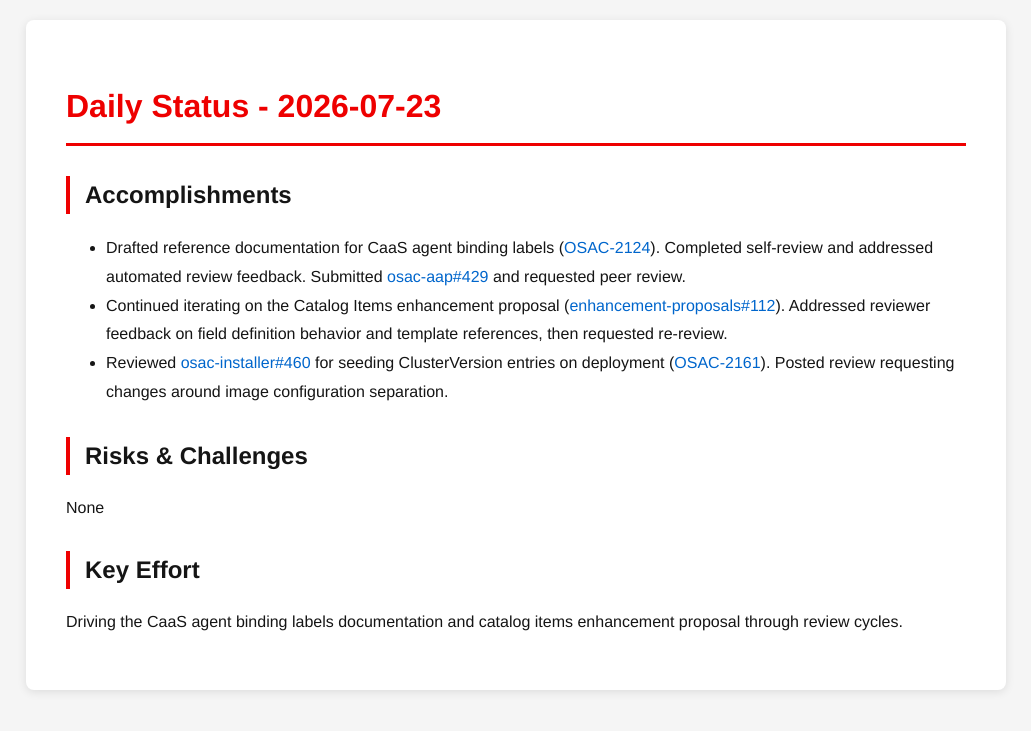
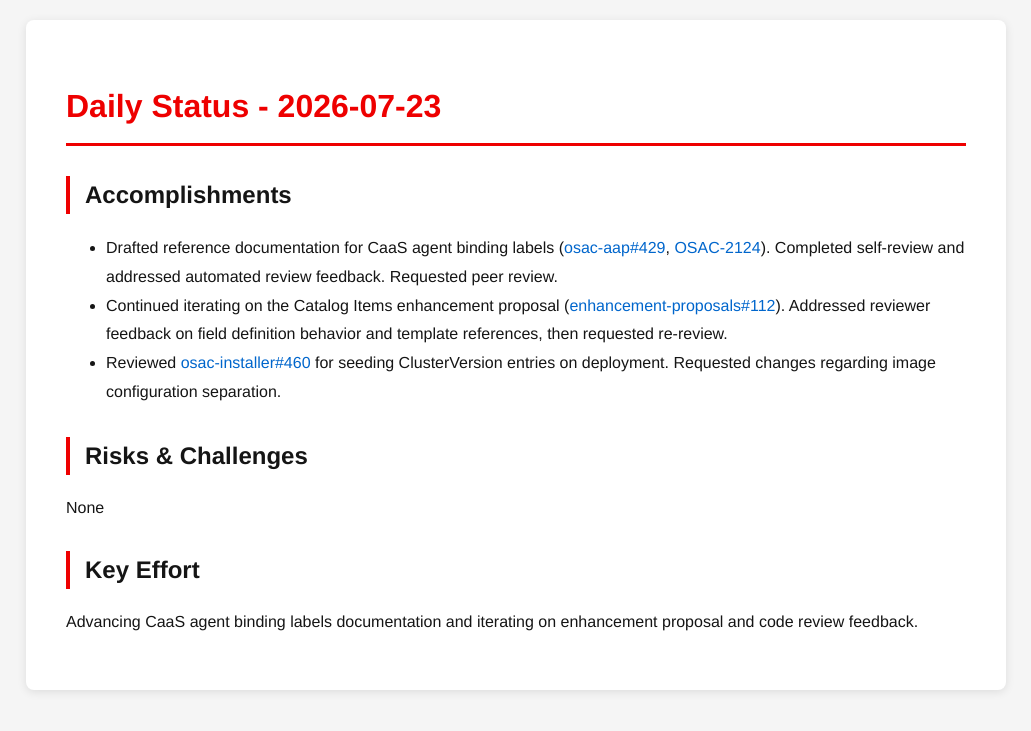
Before and after one commit to tzvatot/daily-status, a Jekyll site: the page built from 2026-07-23.md, in a window 1280 px wide. Shown: the top 731 px of the page, without its empty margins (124-1155 px from the left). Built offline with Jekyll 4.4.1, drawn with Linux system fonts in a browser that asks for light colours.

Commit message:
Daily status update - 2026-07-23

```diff
--- a/2026-07-23.md
+++ b/2026-07-23.md
@@ -7,12 +7,12 @@ date: 2026-07-23
 # Daily Status - 2026-07-23
 
 ## Accomplishments
-- Drafted reference documentation for CaaS agent binding labels ([OSAC-2124](https://redhat.atlassian.net/browse/OSAC-2124)). Completed self-review and addressed automated review feedback. Submitted [osac-aap#429](https://github.com/osac-project/osac-aap/pull/429) and requested peer review.
+- Drafted reference documentation for CaaS agent binding labels ([osac-aap#429](https://github.com/osac-project/osac-aap/pull/429), [OSAC-2124](https://redhat.atlassian.net/browse/OSAC-2124)). Completed self-review and addressed automated review feedback. Requested peer review.
 - Continued iterating on the Catalog Items enhancement proposal ([enhancement-proposals#112](https://github.com/osac-project/enhancement-proposals/pull/112)). Addressed reviewer feedback on field definition behavior and template references, then requested re-review.
-- Reviewed [osac-installer#460](https://github.com/osac-project/osac-installer/pull/460) for seeding ClusterVersion entries on deployment ([OSAC-2161](https://redhat.atlassian.net/browse/OSAC-2161)). Posted review requesting changes around image configuration separation.
+- Reviewed [osac-installer#460](https://github.com/osac-project/osac-installer/pull/460) for seeding ClusterVersion entries on deployment. Requested changes regarding image configuration separation.
 
 ## Risks & Challenges
 None
 
 ## Key Effort
-Driving the CaaS agent binding labels documentation and catalog items enhancement proposal through review cycles.
+Advancing CaaS agent binding labels documentation and iterating on enhancement proposal and code review feedback.
```
